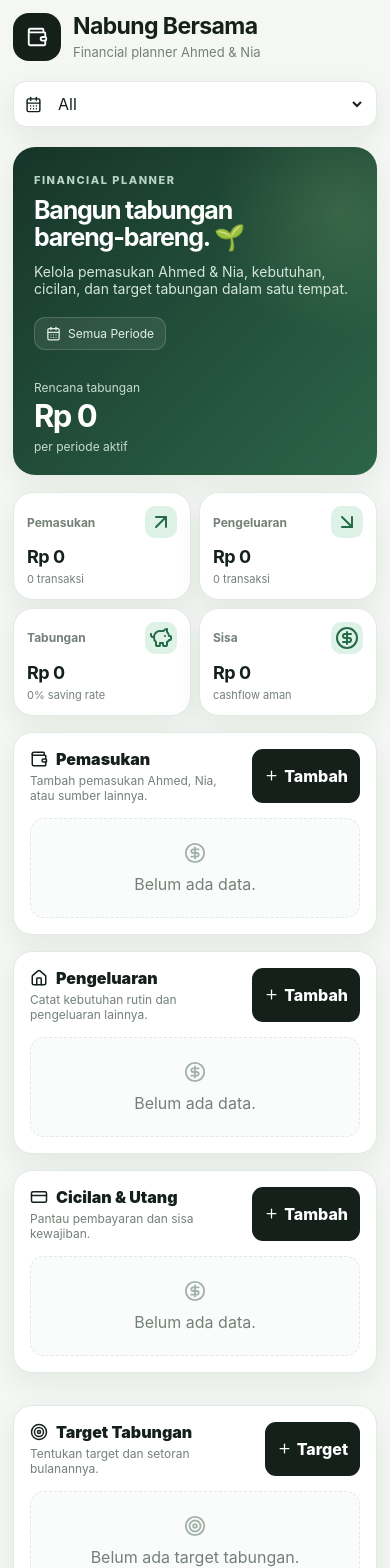
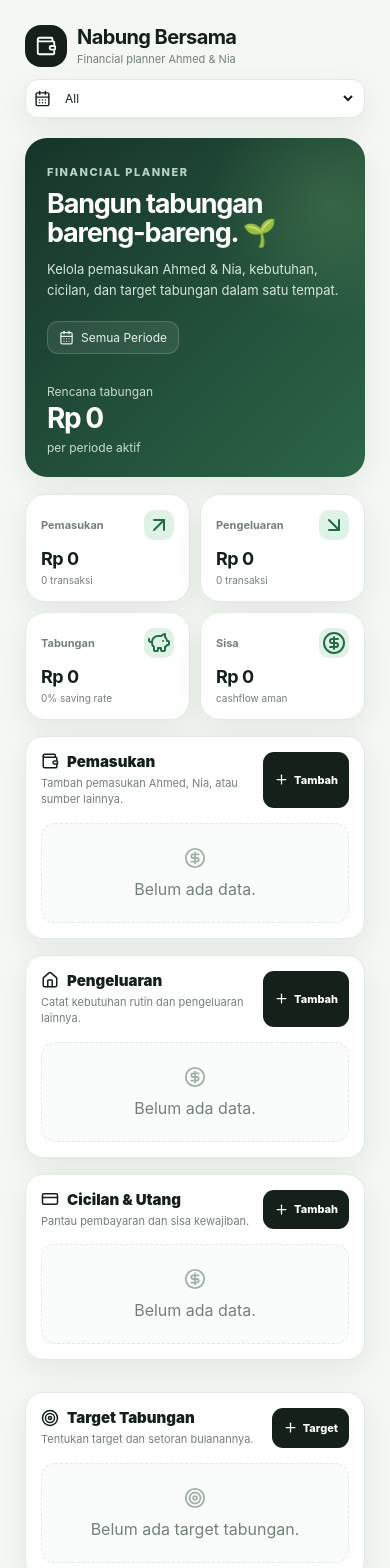
Before and after one commit to ahmedfntr/nabung-bersama, a React (Vite) app: page / in a window 390 px wide. Shown: the top 1568 px of the page. Built offline with nearby package versions, Linux system fonts and the light colour scheme.

Commit message:
Add responsive styles for various screen sizes

```diff
--- a/src/index.css
+++ b/src/index.css
@@ -1042,3 +1042,354 @@ footer {
     margin-left: auto;
   }
 }
+/* =========================================
+   RESPONSIVE - ALL DEVICES
+   ========================================= */
+
+/* TABLET & LAPTOP KECIL */
+@media (max-width: 1100px) {
+  .app {
+    width: min(94%, 1100px);
+  }
+
+  .content-grid {
+    grid-template-columns: 1fr;
+  }
+
+  .stats {
+    grid-template-columns: repeat(2, 1fr);
+  }
+
+  .hero {
+    gap: 30px;
+  }
+}
+
+
+/* TABLET */
+@media (max-width: 768px) {
+  .app {
+    width: min(94%, 680px);
+  }
+
+  .navbar {
+    flex-direction: column;
+    align-items: stretch;
+    gap: 16px;
+  }
+
+  .period-control {
+    width: 100%;
+    justify-content: space-between;
+  }
+
+  .period-control select {
+    flex: 1;
+    min-width: 0;
+  }
+
+  .hero {
+    flex-direction: column;
+    align-items: flex-start;
+    padding: 28px;
+  }
+
+  .hero-saving {
+    width: 100%;
+    text-align: left;
+  }
+
+  .hero-saving strong {
+    font-size: 32px;
+  }
+
+  .stats {
+    grid-template-columns: repeat(2, 1fr);
+    gap: 12px;
+  }
+
+  .card {
+    padding: 18px;
+  }
+
+  .form-box {
+    grid-template-columns: 1fr 1fr;
+  }
+
+  .form-box .save-btn {
+    grid-column: span 2;
+  }
+
+  .transaction {
+    gap: 10px;
+  }
+}
+
+
+/* HP */
+@media (max-width: 560px) {
+  .app {
+    width: calc(100% - 24px);
+    margin: 12px auto;
+  }
+
+  .navbar {
+    gap: 12px;
+  }
+
+  .brand {
+    gap: 10px;
+  }
+
+  .brand-icon {
+    width: 42px;
+    height: 42px;
+  }
+
+  .brand h1 {
+    font-size: 20px;
+  }
+
+  .brand p {
+    font-size: 11px;
+  }
+
+  .period-control {
+    padding: 8px;
+    gap: 6px;
+  }
+
+  .period-control select {
+    font-size: 12px;
+  }
+
+  .hero {
+    padding: 22px;
+    border-radius: 22px;
+  }
+
+  .hero h2 {
+    font-size: 27px;
+    line-height: 1.08;
+  }
+
+  .hero p {
+    font-size: 13px;
+    line-height: 1.6;
+  }
+
+  .hero-saving strong {
+    font-size: 28px;
+  }
+
+  .stats {
+    grid-template-columns: 1fr 1fr;
+    gap: 10px;
+  }
+
+  .stat-card {
+    padding: 15px;
+    min-width: 0;
+  }
+
+  .stat-card strong {
+    font-size: 18px;
+    word-break: break-word;
+  }
+
+  .stat-card small {
+    font-size: 10px;
+  }
+
+  .stat-top span {
+    font-size: 11px;
+  }
+
+  .stat-icon {
+    width: 30px;
+    height: 30px;
+  }
+
+  .card {
+    padding: 15px;
+    border-radius: 18px;
+  }
+
+  .section-title {
+    gap: 10px;
+  }
+
+  .title-line {
+    font-size: 15px;
+  }
+
+  .section-title p {
+    font-size: 11px;
+    line-height: 1.5;
+  }
+
+  .add-btn {
+    padding: 9px 11px;
+    font-size: 11px;
+    white-space: nowrap;
+  }
+
+  /* FORM JADI VERTIKAL */
+  .form-box {
+    grid-template-columns: 1fr;
+    gap: 9px;
+    padding: 13px;
+  }
+
+  .form-box .save-btn {
+    grid-column: auto;
+    width: 100%;
+  }
+
+  .form-box input,
+  .form-box select {
+    width: 100%;
+    min-width: 0;
+  }
+
+  /* EDIT FORM */
+  .edit-form {
+    padding: 13px;
+  }
+
+  .edit-form-header {
+    margin-bottom: 10px;
+  }
+
+  .edit-form-actions {
+    flex-direction: column-reverse;
+    gap: 8px;
+  }
+
+  .edit-form-actions button {
+    width: 100%;
+  }
+
+  /* TRANSAKSI */
+  .transaction {
+    display: grid;
+    grid-template-columns: 38px 1fr auto;
+    align-items: center;
+    gap: 9px;
+    padding: 12px 0;
+  }
+
+  .transaction-info {
+    min-width: 0;
+  }
+
+  .transaction-info strong {
+    display: block;
+    font-size: 12px;
+    overflow: hidden;
+    text-overflow: ellipsis;
+    white-space: nowrap;
+  }
+
+  .transaction-info span {
+    font-size: 10px;
+  }
+
+  .transaction-money {
+    font-size: 12px;
+    white-space: nowrap;
+  }
+
+  .transaction .action-buttons {
+    grid-column: 2 / 4;
+    justify-content: flex-end;
+    margin-top: 2px;
+  }
+
+  .icon-edit,
+  .icon-delete {
+    width: 31px;
+    height: 31px;
+  }
+
+  /* TARGET */
+  .goal-header {
+    align-items: flex-start;
+  }
+
+  .goal-header > div:first-child {
+    min-width: 0;
+  }
+
+  .goal-header strong {
+    font-size: 13px;
+  }
+
+  .goal-header span {
+    font-size: 10px;
+  }
+
+  /* SUMMARY */
+  .summary-row {
+    padding: 10px 0;
+  }
+
+  .summary-row span,
+  .summary-row strong {
+    font-size: 12px;
+  }
+
+  .summary-total {
+    padding: 13px 0;
+  }
+
+  .summary-total span,
+  .summary-total strong {
+    font-size: 14px;
+  }
+
+  .period-info {
+    grid-template-columns: repeat(3, 1fr);
+    gap: 7px;
+  }
+
+  .period-info div {
+    padding: 10px 6px;
+  }
+
+  .period-info span {
+    font-size: 9px;
+  }
+
+  .period-info strong {
+    font-size: 14px;
+  }
+}
+
+
+/* HP SANGAT KECIL */
+@media (max-width: 380px) {
+  .app {
+    width: calc(100% - 16px);
+  }
+
+  .stats {
+    grid-template-columns: 1fr;
+  }
+
+  .hero h2 {
+    font-size: 24px;
+  }
+
+  .period-control {
+    flex-wrap: wrap;
+  }
+
+  .period-control select {
+    min-width: 70px;
+  }
+
+  .add-btn {
+    padding: 8px 9px;
+  }
+}
```
